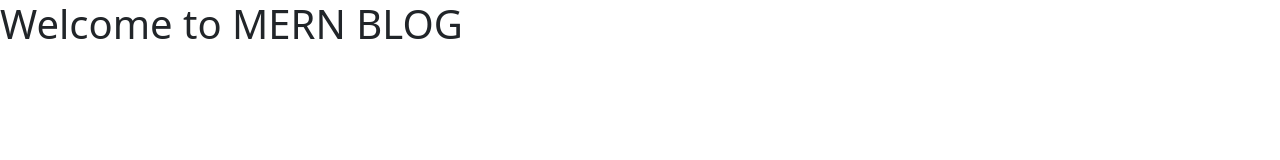
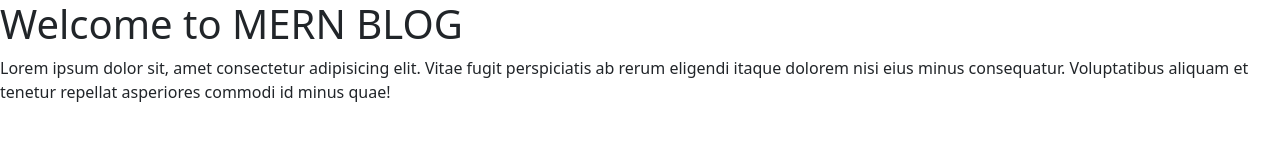
Before and after one commit to vaishnavi122/mern-blog, a website: page public/index.html in a window 1280 px wide. Drawn offline with nearby package versions, Linux system fonts and the light colour scheme.

Commit message:
index updated

```diff
--- a/public/index.html
+++ b/public/index.html
@@ -10,6 +10,9 @@
 
 <body>
     <h1>Welcome to MERN BLOG</h1>
+    <p>Lorem ipsum dolor sit, amet consectetur adipisicing elit. Vitae fugit perspiciatis ab rerum eligendi itaque
+        dolorem nisi eius minus consequatur. Voluptatibus aliquam et tenetur repellat asperiores commodi id minus quae!
+    </p>
     <script src="https://cdn.jsdelivr.net/npm/bootstrap@5.2.0-beta1/dist/js/bootstrap.bundle.min.js"></script>
 </body>
 
```
